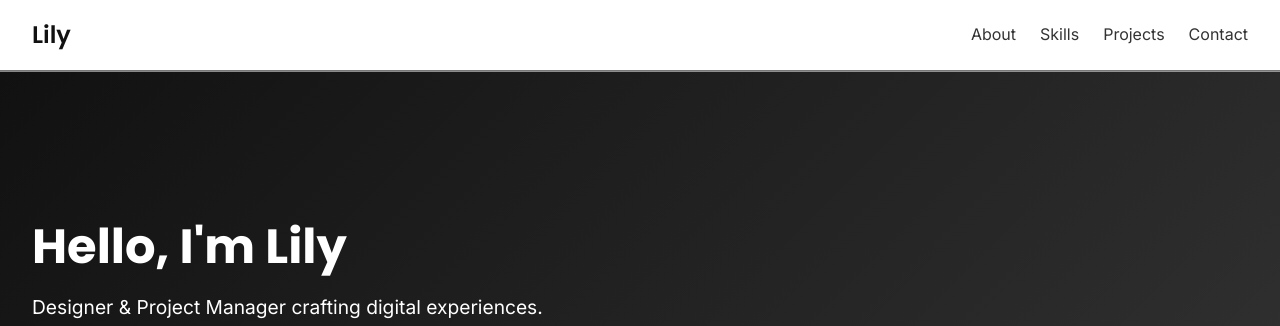
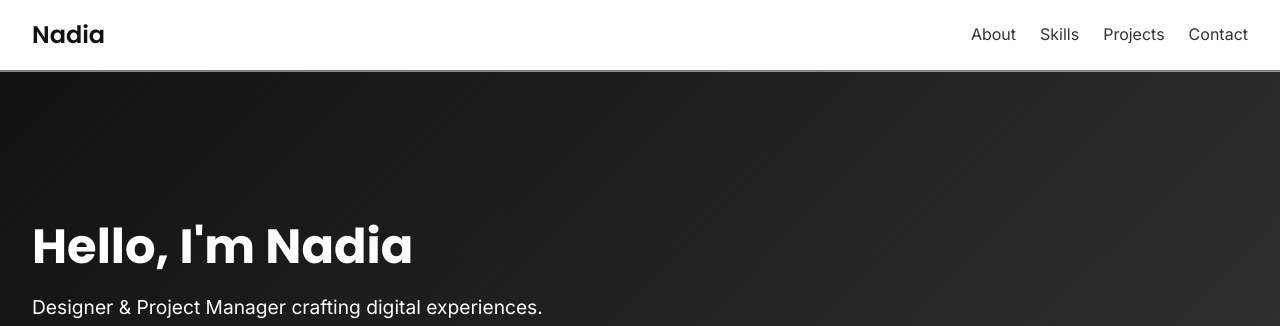
Before and after one commit to nadiajasman/nadiajasman.github.io, a plain HTML site: page index.html in a window 1280 px wide. Shown: the top 326 px of the page. Drawn offline with Linux system fonts and the light colour scheme.

Commit message:
Update index.html

```diff
--- a/index.html
+++ b/index.html
@@ -184,7 +184,7 @@
 
 <body>
   <nav>
-    <div class="logo">Lily</div>
+    <div class="logo">Nadia</div>
     <ul>
       <li><a href="#about">About</a></li>
       <li><a href="#skills">Skills</a></li>
@@ -194,7 +194,7 @@
   </nav>
 
   <section class="hero">
-    <h1>Hello, I'm Lily</h1>
+    <h1>Hello, I'm Nadia</h1>
     <p>Designer & Project Manager crafting digital experiences.</p>
     <a href="#projects" class="btn">View Work</a>
   </section>
@@ -257,7 +257,7 @@
   </section>
 
   <footer>
-    © 2025 Lily. Designed & Developed with ❤️
+    © 2025 Nadia. Designed & Developed with ❤️
   </footer>
 </body>
 </html>
```
